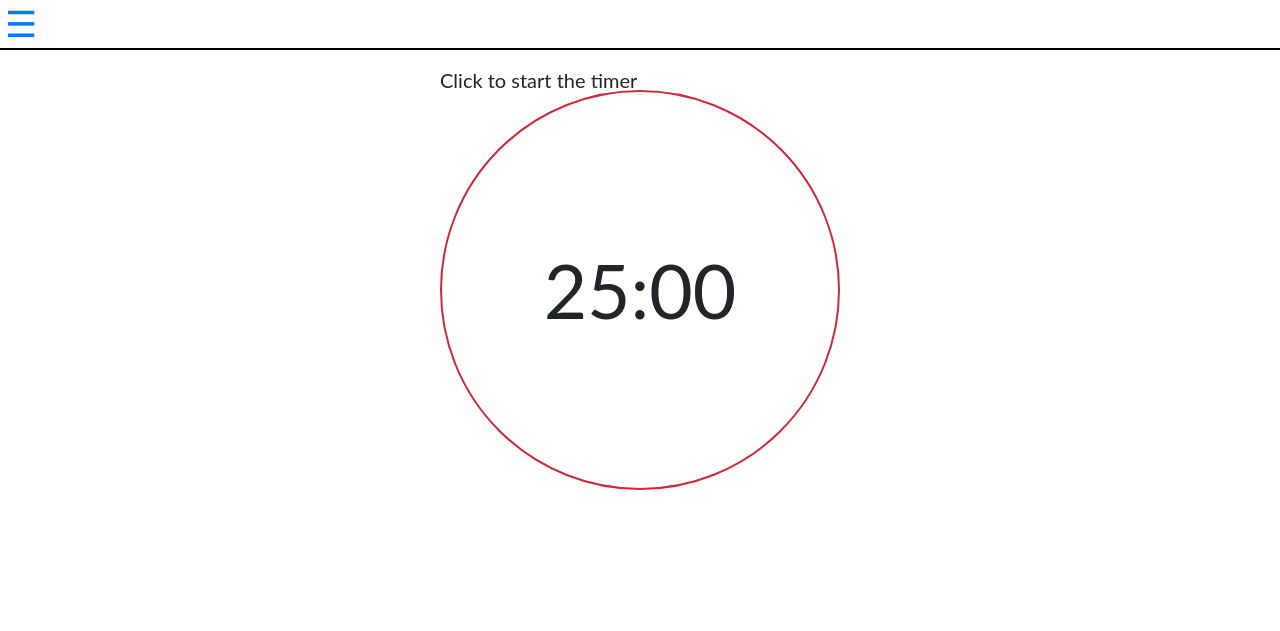
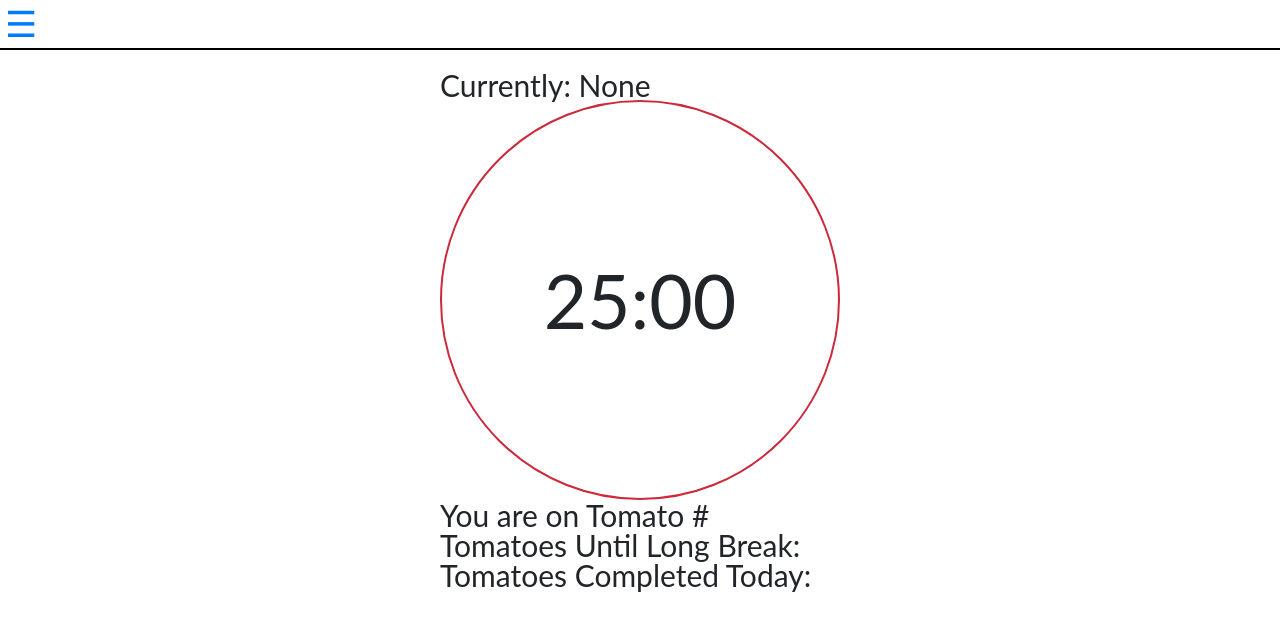
Before and after one commit to mattchere/tomato-app, a Django app: template tracker/templates/tracker/timer.html in a window 1280 px wide. Shown: the top 631 px of the page. Run offline with Django 3.2, Linux system fonts and the light colour scheme; the template is opened without the code that fills it, so the values that code supplies are empty; some libraries are stand-ins or nearby versions.

Commit message:
Alter timer to show more tomato information

```diff
--- a/tracker/static/js/timer-opt.js
+++ b/tracker/static/js/timer-opt.js
@@ -9,6 +9,7 @@
   var isTomato = true;
   var isStart = true;
   var compTomatoes = 0;
+  var todayTomatoes = 0;
 
   var interval$ = Rx.Observable
     .interval(100)
@@ -25,8 +26,6 @@
 
   var playSubscription = play$
     .subscribe(function(val) {
-      var text = isTomato ? 'Tomato Time!' : 'Break Time!';
-      $('.heading').text(text);
       if (isStart) {
         isStart = false;
         currDuration = tomatoTime;
@@ -58,7 +57,12 @@
     longDelay = $(this).val();
   });
 
+
+  getTodayCount();
+
   function runTimer() {
+    var text = isTomato ? 'Tomato' : 'Break';
+    $('#current').text(text);
     showTime();
     decTimer();
   }
@@ -93,6 +97,32 @@
            (compTomatoes % longDelay === 0 ? longBreakTime-1 : breakTime-1);
     secs = 59;
     currDuration = mins;
+  }
+
+  function displayInfoText() {
+    var longTomatoes = longDelay - (compTomatoes % longDelay);
+    $('#today-tomatoes').text(todayTomatoes);
+    $('#comp-tomatoes').text(compTomatoes);
+    $('#long-tomatoes').text(longTomatoes);
+  }
+
+  function getTodayCount() {
+    var today = [
+      new Date().getFullYear(),
+      new Date().getMonth()+1,
+      new Date().getDate()
+    ]
+    $.get('/api/v1/tomatoes/', function(data) {
+      todayTomatoes = data.filter(function(tomato) {
+        var date = tomato.completed
+          .split('T')[0]
+          .split('-')
+          .map(function(x) { return parseInt(x) })
+
+        return date[0] === today[0] && date[1] === today[1] && date[2] === today[2];
+      }).length;
+      displayInfoText();
+    })
   }
 
   function addTimeOptions() {
@@ -130,6 +160,7 @@
       type: 'POST',
       url: '/api/v1/tomatoes/',
       data: tomato,
+      success: getTodayCount
     });
   }
 
--- a/tracker/templates/tracker/timer.html
+++ b/tracker/templates/tracker/timer.html
@@ -27,14 +27,19 @@
   <audio src="{% static 'js/solemn.wav' %}" id="audio">
   </audio>
 
-  <section class="main">
+  <div class="main">
     <heading class="header">
-      <h3 class="heading">Click to start the timer</h3>
+      <h2>Currently: <span id="current">None</span></h2>
     </heading>
     <div class="timer">
         <p class="no-select">25:00</p>
     </div>
-  </section>
+    <div class="info">
+      <p>You are on Tomato #<span id="comp-tomatoes"></span></p>
+      <p>Tomatoes Until Long Break: <span id="long-tomatoes"></span></p>
+      <p>Tomatoes Completed Today: <span id="today-tomatoes"></span></p>
+    </div>
+  </div>
 
 
 
```
